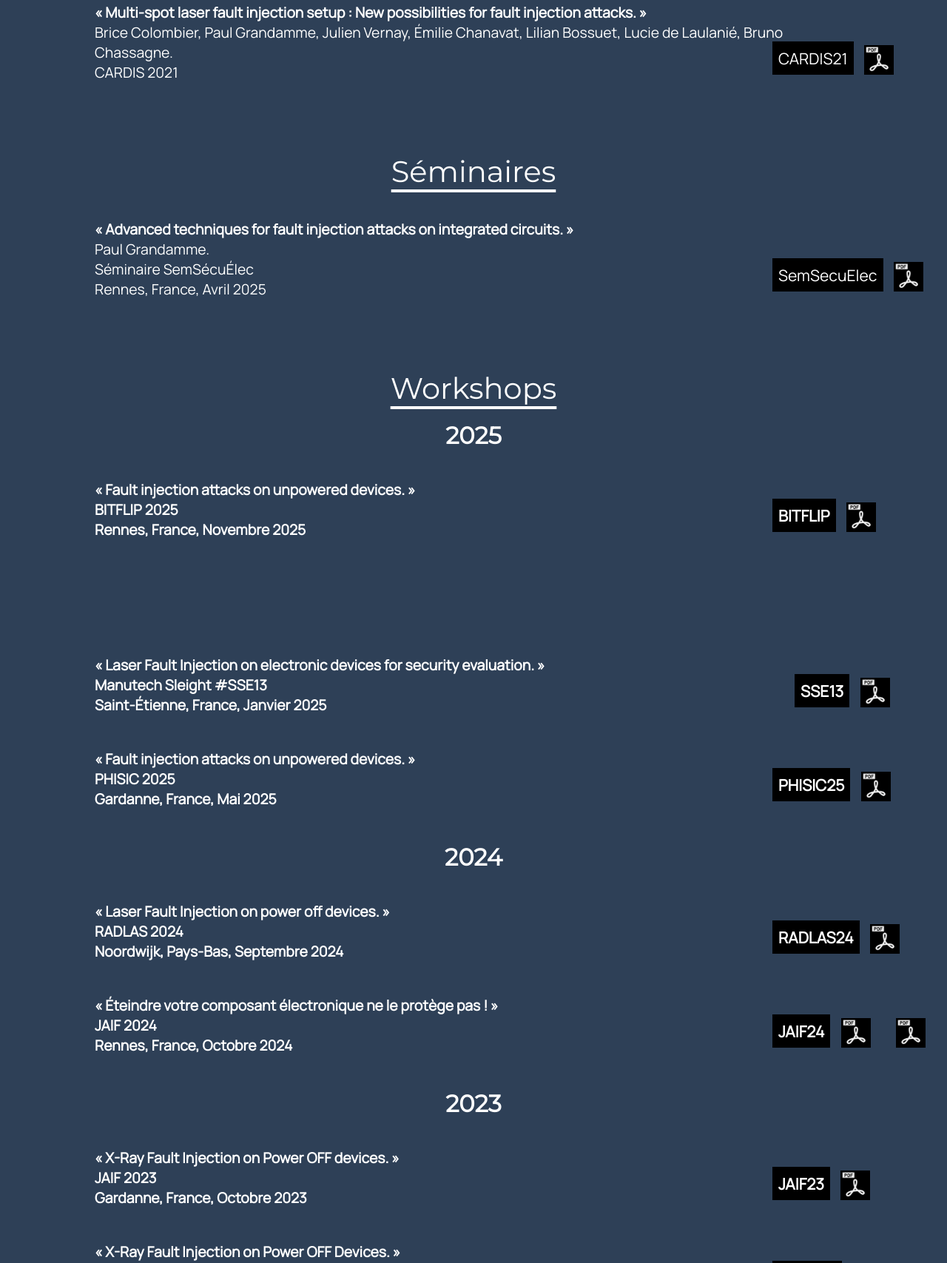
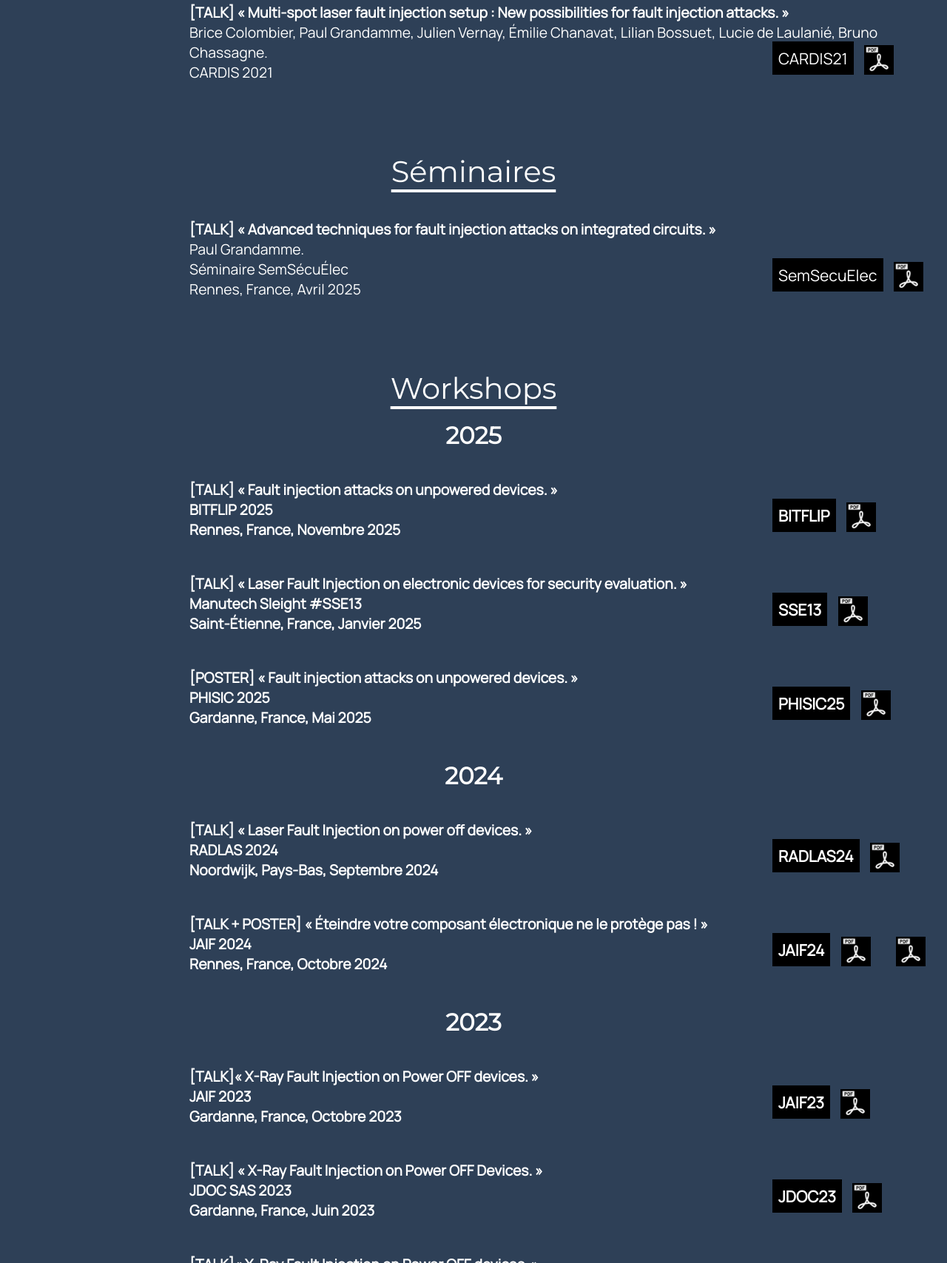
Before and after one commit to paulgdm/paulgdm.github.io, a plain HTML site: page talks.html in a window 1280 px wide. Shown: the part 1093-2800 px from the top of the page at 74% size. Drawn offline with Linux system fonts and the light colour scheme.

Commit message:
fix design error and add paper doi

```diff
--- a/style.css
+++ b/style.css
@@ -603,7 +603,6 @@ tfoot td {
     width: 80%;
     margin-top: 40px;
     margin-left: auto;
-    margin-right: auto;
     text-align: left;
     font-size: 1.1em;
 }
--- a/talks.html
+++ b/talks.html
@@ -43,7 +43,7 @@
                 <h2>2025</h2>
 
                     <div class="article">
-                        <p> <em> « X-Ray Fault Injection Localization with a Shield on Powered and Unpowered Devices. »</em><br>
+                        <p><b>[TALK]</b> <em> « X-Ray Fault Injection Localization with a Shield on Powered and Unpowered Devices. »</em><br>
                         Paul Grandamme, Stéphanie Anceau, Nathalie Bochard, Luc Salvo, Lilian Bossuet, Jean-Max Dutertre.<br>
                         PAINE 2025<br>
                         </p>
@@ -58,7 +58,7 @@
                 <h2>2024</h2>
 
                     <div class="article">
-                        <p> <em> « Switching Off your Device Does Not Protect Against Fault Attacks. »</em><br>
+                        <p><b>[TALK]</b> <em> « Switching Off your Device Does Not Protect Against Fault Attacks. »</em><br>
                         Paul Grandamme, Pierre-Antoine Tissot, Lilian Bossuet, Jean-Max Dutertre, Brice Colombier, Vincent Grosso.<br>
                         CHES 2024<br>
                         </p>
@@ -74,7 +74,7 @@
                 <h2>2023</h2>
 
                     <div class="article">
-                        <p> <em> « X-Ray Fault Injection in non-volatile memories on Power OFF devices. »</em><br>
+                        <p><b>[TALK]</b> <em> « X-Ray Fault Injection in non-volatile memories on Power OFF devices. »</em><br>
                         Paul Grandamme, Lilian Bossuet, Jean-Max Dutertre.<br>
                         PAINE 2023<br>
                         </p>
@@ -89,7 +89,7 @@
                 <h2>2021</h2>
 
                     <div class="article">
-                        <p> <em> « Multi-spot laser fault injection setup : New possibilities for fault injection attacks. »</em><br>
+                        <p><b>[TALK]</b> <em> « Multi-spot laser fault injection setup : New possibilities for fault injection attacks. »</em><br>
                         Brice Colombier, Paul Grandamme, Julien Vernay, Émilie Chanavat, Lilian Bossuet, Lucie de Laulanié, Bruno Chassagne.<br>
                         CARDIS 2021<br>
                         </p>
@@ -109,7 +109,7 @@
 
 
                 <div class="article">
-                    <p> <em>« Advanced techniques for fault injection attacks on integrated circuits. »</em><br>
+                    <p><b>[TALK]</b> <em>« Advanced techniques for fault injection attacks on integrated circuits. »</em><br>
                     Paul Grandamme.<br>
                     Séminaire SemSécuÉlec<br>
                     Rennes, France, Avril 2025
@@ -131,19 +131,20 @@
                 <h2>2025</h2>
 
                     <div class="article">
-                        <p> <em>« Fault injection attacks on unpowered devices. »<br>
+                        <p><b>[TALK]</b> <em>« Fault injection attacks on unpowered devices. »<br>
                         BITFLIP 2025<br>
                         Rennes, France, Novembre 2025
                         <div class="articleliens">
                             <a target="_blank" href="https://hopscotch.key4events.com/content.aspx?e=371&c=3018&culture=en-GB" class="website">BITFLIP</a>
                             <a target="_blank" href="https://drive.google.com/file/d/1-9ibBMyaJvYp0BOV7EP1vzseiexu-I1l/view?usp=sharing" class="lien-icone">
                                 <img src="img/logo_pdf.png" alt="Logo pdf" >
+                            </a>
                         </div>
                         </p>
                     </div>
 
                     <div class="article">
-                        <p> <em>« Laser Fault Injection on electronic devices for security evaluation. »<br>
+                        <p><b>[TALK]</b> <em>« Laser Fault Injection on electronic devices for security evaluation. »<br>
                         Manutech Sleight #SSE13<br>
                         Saint-Étienne, France, Janvier 2025
                         <div class="articleliens">
@@ -156,7 +157,7 @@
                     </div>
 
                     <div class="article">
-                        <p> <em>« Fault injection attacks on unpowered devices. »<br>
+                        <p><b>[POSTER]</b> <em>« Fault injection attacks on unpowered devices. »<br>
                         PHISIC 2025<br>
                         Gardanne, France, Mai 2025
                         <div class="articleliens">
@@ -171,7 +172,7 @@
                 <h2>2024</h2>
 
                     <div class="article">
-                        <p> <em>« Laser Fault Injection on power off devices. »<br>
+                        <p><b>[TALK]</b> <em>« Laser Fault Injection on power off devices. »<br>
                         RADLAS 2024<br>
                         Noordwijk, Pays-Bas, Septembre 2024
                         <div class="articleliens">
@@ -184,7 +185,7 @@
                     </div>
 
                     <div class="article">
-                        <p> <em>« Éteindre votre composant électronique ne le protège pas ! »<br>
+                        <p><b>[TALK + POSTER]</b> <em>« Éteindre votre composant électronique ne le protège pas ! »<br>
                         JAIF 2024<br>
                         Rennes, France, Octobre 2024
                         <div class="articleliens">
@@ -202,7 +203,7 @@
                 <h2>2023</h2>
 
                     <div class="article">
-                        <p> <em>« X-Ray Fault Injection on Power OFF devices. »<br>
+                        <p> <b>[TALK]</b><em>« X-Ray Fault Injection on Power OFF devices. »<br>
                         JAIF 2023<br>
                         Gardanne, France, Octobre 2023
                         <div class="articleliens">
@@ -215,7 +216,7 @@
                     </div>
 
                     <div class="article">
-                        <p> <em>« X-Ray Fault Injection on Power OFF Devices. »<br>
+                        <p><b>[TALK]</b> <em>« X-Ray Fault Injection on Power OFF Devices. »<br>
                         JDOC SAS 2023<br>
                         Gardanne, France, Juin 2023
                         <div class="articleliens">
@@ -229,7 +230,7 @@
 
                     <div class="article">
                         <div class="articletext">
-                            <p> <em>« X-Ray Fault Injection on Power OFF devices. »<br>
+                            <p> <b>[TALK]</b><em>« X-Ray Fault Injection on Power OFF devices. »<br>
                             Cryptarchi 2023<br>
                             Cantabria, Espagne, Juin 2023
                             </p>
@@ -246,7 +247,7 @@
                 <h2>2022</h2>
 
                     <div class="article">
-                        <p> <em>« POP : Attaque laser de primitives de sécurité non alimentées. »<br>
+                        <p><b>[POSTER]</b> <em>« POP : Attaque laser de primitives de sécurité non alimentées. »<br>
                         JAIF 2022<br>
                         Valence, France, Octobre 2023
                         <div class="articleliens">
```
Also changed, not shown: publications.html (+9 -0 lines), img/logo_doi.png (added).
